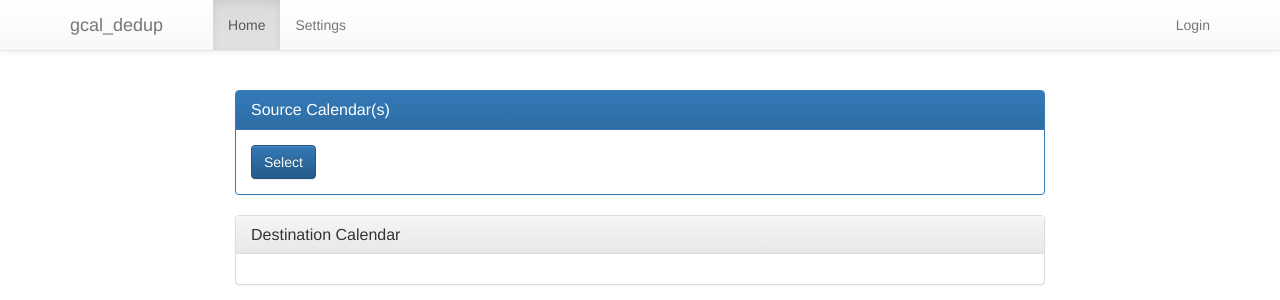
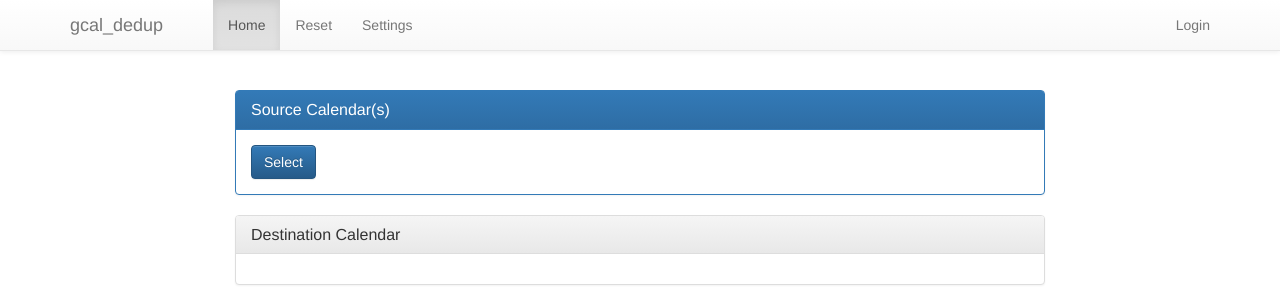
Before and after one commit to izilly/gcal_dedup, a Django app: page / in a window 1280 px wide. Shown: the top 300 px of the page. Run offline with Django 3.2, Linux system fonts and the light colour scheme; some libraries are stand-ins or nearby versions.

Commit message:
add reset button to navbar

```diff
--- a/templates/base.html
+++ b/templates/base.html
@@ -66,7 +66,10 @@
                 class="active"
               {% endif %}
               >
-              <a href="{% url 'pick_calendar:reset' %}">Home</a>
+              <a href="{% url 'pick_calendar:index' %}">Home</a>
+            </li>
+            <li>
+              <a href="{% url 'pick_calendar:reset' %}">Reset</a>
             </li>
             <li
               {% if request.path == '/settings/' %}
```
